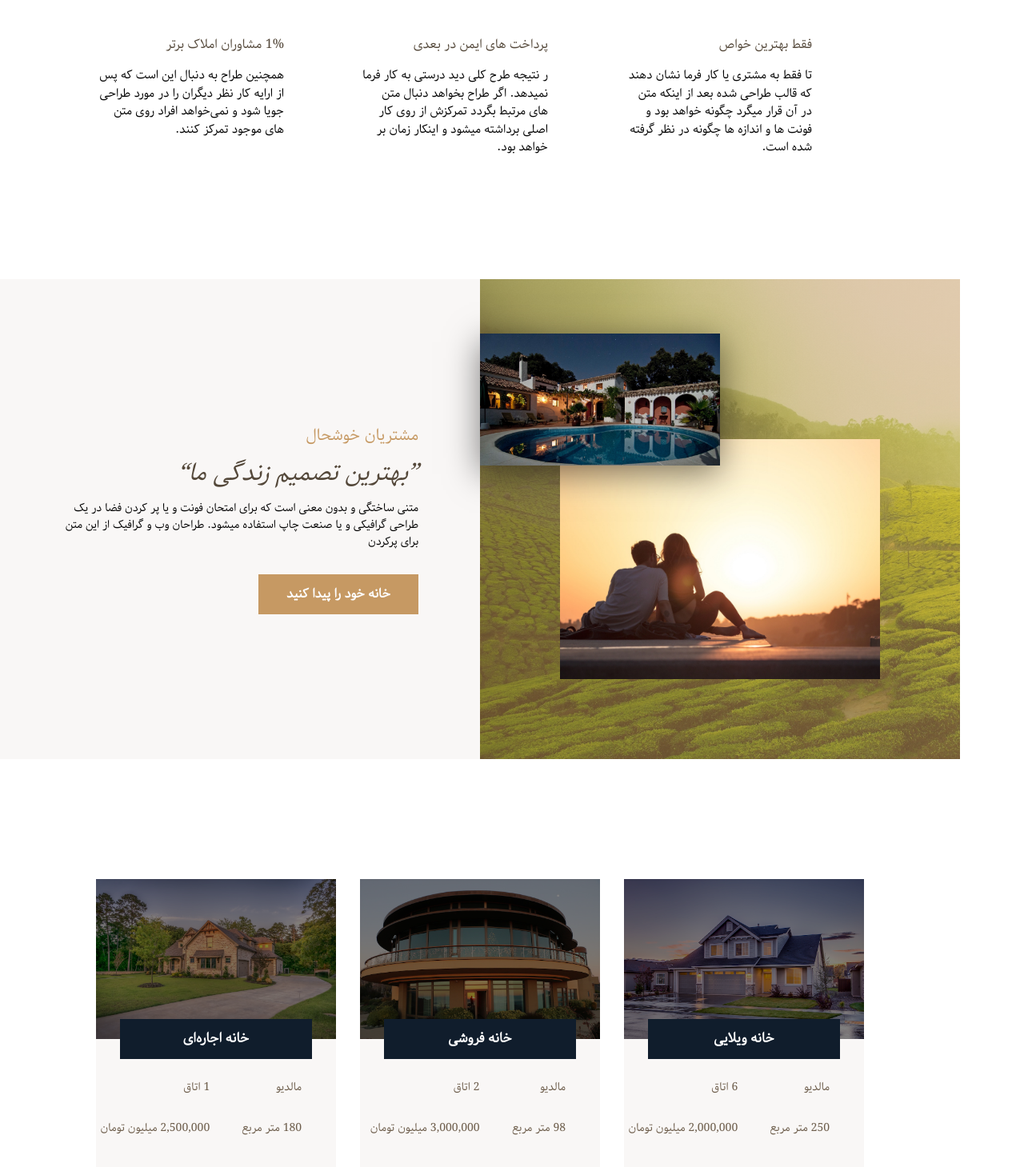
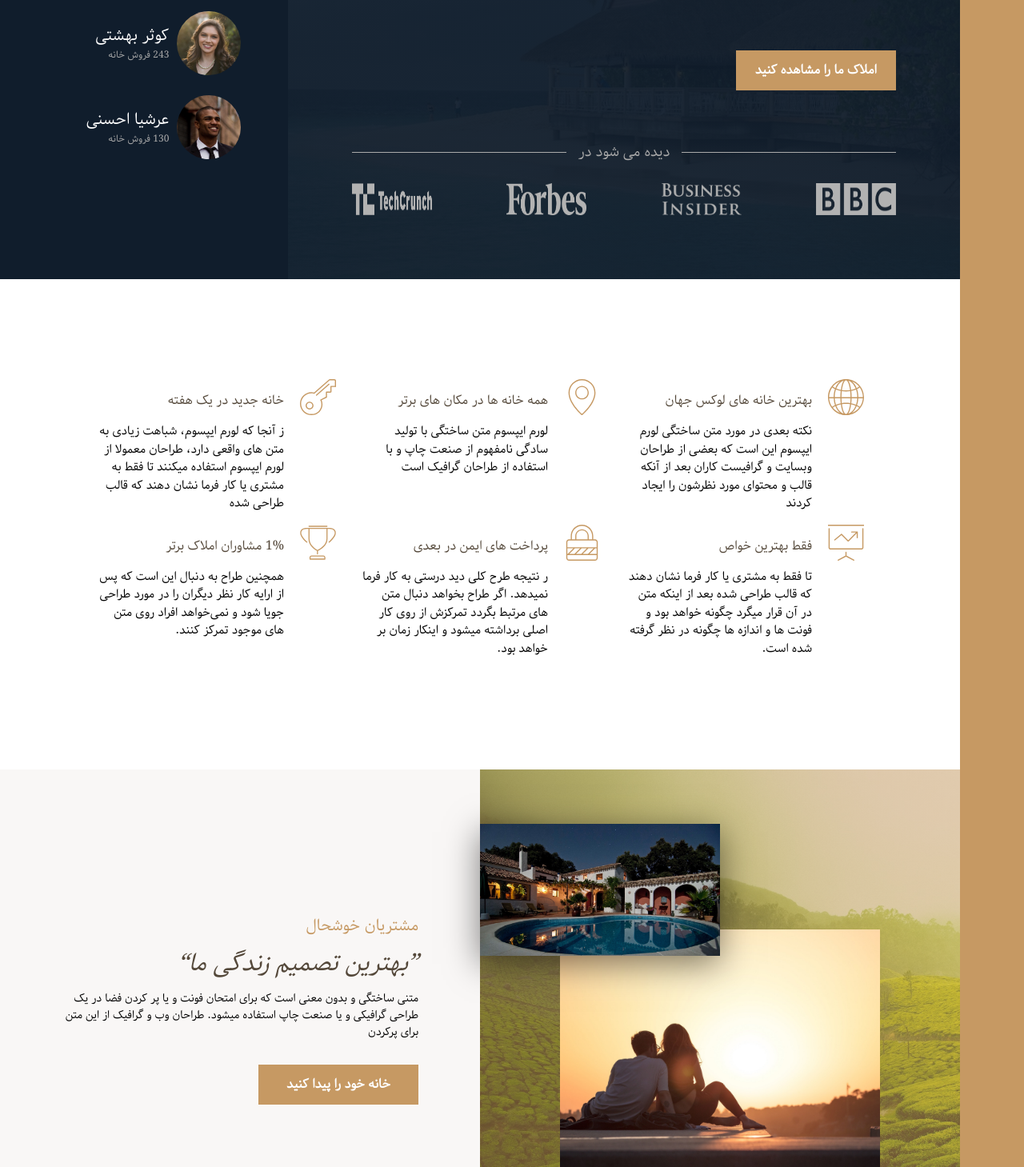
Before and after one commit to mehrzad-sajjadi/RealEstate, a Next.js app: page / in a window 1280 px wide. Shown: the part 291-1750 px from the top of the page at 80% size. Built offline with nearby package versions, Linux system fonts and the light colour scheme.

Commit message:
add Font Awesome

```diff
--- a/components/modules/HomeCard.jsx
+++ b/components/modules/HomeCard.jsx
@@ -9,28 +9,28 @@ export default function HomeCard(data) {
                 {data.title}
             </h5>
             <svg className="card__like">
-                {/* <use xlink:href="img/sprite.svg#icon-heart-full"></use> */}
+                <use xlinkHref="img/sprite.svg#icon-heart-full"></use>
             </svg>
             <div className="card__details">
                 <svg className="card__icon">
-                    {/* <use xlink:href="img/sprite.svg#icon-map-pin"></use> */}
+                    <use xlinkHref="img/sprite.svg#icon-map-pin"></use>
                 </svg>
                 <p className="card__text">مالدیو</p>
 
                 <svg className="card__icon">
-                    {
-                        // <use xlink:href="img/sprite.svg#icon-profile-male"/>
-                    }
+
+                    <use xlinkHref="img/sprite.svg#icon-profile-male"/>
+
                 </svg>
                 <p className="card__text">{data.roomCount} اتاق</p>
 
                 <svg className="card__icon">
-                    {/* <use xlink:href="img/sprite.svg#icon-expand"></use> */}
+                    <use xlinkHref="img/sprite.svg#icon-expand"></use>
                 </svg>
                 <p className="card__text">{data.meterage} متر مربع</p>
 
                 <svg className="card__icon">
-                    {/* <use xlink:href="img/sprite.svg#icon-key"></use> */}
+                    <use xlinkHref="img/sprite.svg#icon-key"></use>
                 </svg>
                 <p className="card__text">{data.price.toLocaleString()} میلیون تومان</p>
             </div>
--- a/components/template/Index/Featurs.jsx
+++ b/components/template/Index/Featurs.jsx
@@ -3,9 +3,12 @@ export default function Featurs(){
         <div className="featurs">
             <div className="featur">
                 <svg className="featur__icon">
-                    {/* <use xlink:href="img/sprite.svg#icon-global"></use> */}
+                    <use xlinkHref="img/sprite.svg#icon-global"></use>
                 </svg>
-                <h4 className="u-heading--dark">بهترین خانه های لوکس جهان</h4>
+                <h4 className="u-heading--dark">
+                    بهترین خانه های لوکس جهان
+
+                </h4>
                 <p className="u-paragraph">
                     نکته بعدی در مورد متن ساختگی لورم ایپسوم این است که بعضی
                     از طراحان وبسایت و گرافیست کاران بعد از آنکه قالب و
@@ -15,7 +18,7 @@ export default function Featurs(){
 
             <div className="featur">
                 <svg className="featur__icon">
-                    {/* <use xlink:href="img/sprite.svg#icon-map-pin"></use> */}
+                    <use xlinkHref="img/sprite.svg#icon-map-pin"></use>
                 </svg>
                 <h4 className="u-heading--dark">
                     همه خانه ها در مکان های برتر
@@ -27,7 +30,7 @@ export default function Featurs(){
             </div>
             <div className="featur">
                 <svg className="featur__icon">
-                    {/* <use xlink:href="img/sprite.svg#icon-key"></use> */}
+                    <use xlinkHref="img/sprite.svg#icon-key"></use>
                 </svg>
                 <h4 className="u-heading--dark">خانه جدید در یک هفته</h4>
                 <p className="u-paragraph">
@@ -39,7 +42,7 @@ export default function Featurs(){
             <div className="featur">
                 <svg className="featur__icon">
                     <use
-                        // xlink:href="img/sprite.svg#icon-presentation"
+                        xlinkHref="img/sprite.svg#icon-presentation"
                     ></use>
                 </svg>
                 <h4 className="u-heading--dark">فقط بهترین خواص</h4>
@@ -51,7 +54,7 @@ export default function Featurs(){
             </div>
             <div className="featur">
                 <svg className="featur__icon">
-                    {/* <use xlink:href="img/sprite.svg#icon-lock"></use> */}
+                    <use xlinkHref="img/sprite.svg#icon-lock"></use>
                 </svg>
                 <h4 className="u-heading--dark">پرداخت های ایمن در بعدی</h4>
                 <p className="u-paragraph">
@@ -62,7 +65,7 @@ export default function Featurs(){
             </div>
             <div className="featur">
                 <svg className="featur__icon">
-                    {/* <use xlink:href="img/sprite.svg#icon-trophy"></use> */}
+                    <use xlinkHref="img/sprite.svg#icon-trophy"></use>
                 </svg>
                 <h4 className="u-heading--dark">1% مشاوران املاک برتر</h4>
                 <p className="u-paragraph">
--- a/pages/Homes/index.jsx
+++ b/pages/Homes/index.jsx
@@ -3,27 +3,52 @@ import db from "@/data/db.json"
 import { useEffect, useState } from "react";
 export default function AllHomes() {
     const [search, setSearch] = useState('');
-    const [result,setResult] = useState([...db.homes]);
-    const [sort,setSort] =useState("");
+    const [result, setResult] = useState([...db.homes]);
+    const [sort, setSort] = useState("-1");
 
     const handleSearch = (e) => {
         setSearch(e.target.value);
     }
 
-    useEffect(()=>{
-        setResult(()=>{
-            return db.homes.filter((e)=>e.title.includes(search));
+    useEffect(() => {
+        setResult(() => {
+            return db.homes.filter((e) => e.title.includes(search));
         });
-    },[search]);
+    }, [search]);
 
-
+    useEffect(() => {
+        switch (sort) {
+            case "price": {
+                const sortedHomes = result.toSorted((a, b) => a.price - b.price);
+                setResult(sortedHomes);
+                break;
+            }
+            case "roomCount": {
+                const sortedHomes = result.toSorted((a, b) => a.roomCount - b.roomCount);
+                setResult(sortedHomes);
+                break;
+            }
+            case "meterage": {
+                const sortedHomes = result.toSorted((a, b) => a.meterage - b.meterage);
+                setResult(sortedHomes);
+                break;
+            }
+            default:{
+                setResult([...db.homes]);
+            }
+        }
+    }, [sort]);
+    // useEffect(() => {
+    //     const newHomes = result.toSorted((a, b) => a.price - b.price);
+    //     setResult(newHomes);
+    // })
 
     return (
         <div className="home-section" id="houses">
             <div className="home-filter-search">
                 <div className="home-filter">
-                    <select defaultValue={sort} onChange={changeHandle} >
-                        <option value="" selected>انتخاب کنید</option>
+                    <select onChange={(e) => setSort(e.target.value)} defaultValue={sort} >
+                        <option value="-1" >انتخاب کنید</option>
                         <option value="price">بر اساس قیمت</option>
                         <option value="roomCount">بر اساس تعداد اتاق</option>
                         <option value="meterage">بر اساس اندازه</option>
--- a/pages/_app.jsx
+++ b/pages/_app.jsx
@@ -9,13 +9,13 @@ import "@/styles/globals.css";
 export default function App({ Component, pageProps }) {
     return(
         <div className="container">
-            {/* <Sidebar />
+            <Sidebar />
 
             <Header />
-            <RealTors /> */}
+            <RealTors />
             <Component {...pageProps} />
 
-            {/* <Footer /> */}
+            <Footer />
         </div>
     )
 }
--- a/pages/hook/index.jsx
+++ /dev/null
@@ -1,60 +0,0 @@
-// import { useEffect, useState } from "react";
-
-// export default function hook(){
-//     const [filter,setFilter] = useState("");
-//     const [items,setItems] = useState(["APPLE","orange","banana"]);
-//     const [filterdItems,setFilterdItems] = useState([]);
-
-//     // useEffect(()=>{
-//     //     setFilterdItems(items.filter((e)=>e.includes(filter) ))
-//     // },[filter]);
-//     const [b,setB] = useState(0);
-//     const [a,setA] = useState(0);
-
-//     useEffect(()=>{
-//         console.log("ankda");
-//     },[b])
-//     return(
-//         <div className="w-[100vh] flex flex-col justify-center items-center bg-blue-400 ">
-//             <button onClick={()=>setB(b+1)} className="bg-white flex w-80 p-10 ">IN</button>
-//             {b}
-//             <button onClick={()=>setA(a+1)} className="bg-white flex w-80 p-10 ">IN</button>
-//             {a}
-//             <input type="text" onChange={(e)=>setFilter(e.target.value)} className="min-w-min min-h-min p-40 rounded bg-amber-300" />
-//             <div>
-//                 {filterdItems.map((item)=>(
-//                     <p>{item}</p>
-//                 ))}
-//             </div>
-//         </div>
-//     );
-// }
-
-
-
-// کامپوننت فرزند که فقط در صورت تغییر props رندر مجدد می‌شود
-const DisplayStyles = React.memo(({ style }) => {
-    console.log('کامپوننت DisplayStyles دوباره رندر شد!');
-    return <div style={style}>این یک نمونه استایل است.</div>;
-});
-
-function ParentComponent() {
-    const [count, setCount] = useState(0);
-
-    // ❌ روش غلط: این آبجکت در هر رندر دوباره ساخته می‌شود
-    // const badStyle = { color: 'blue', fontSize: 16 };
-
-    // ✅ روش صحیح: آبجکت فقط یک بار ساخته می‌شود و در حافظه باقی می‌ماند
-    const goodStyle = useMemo(() => ({
-        color: 'blue',
-        fontSize: 16
-    }), []); // <-- آرایه خالی یعنی این مقدار هرگز تغییر نمی‌کند
-
-    return (
-        <div>
-            <button onClick={() => setCount(c => c + 1)}>شمارنده: {count}</button>
-            {/* پاس دادن goodStyle باعث می‌شود DisplayStyles دوباره رندر نشود */}
-            <DisplayStyles style={goodStyle} />
-        </div>
-    );
-}
--- a/pages/select/index.jsx
+++ b/pages/select/index.jsx
@@ -1,4 +1,4 @@
-import { useEffect, useMemo, useState } from "react";
+import { useMemo, useState } from "react";
 import RSelect from "@/components/template/Index/RSelect";
 
 export default function selection() {
@@ -37,7 +37,7 @@ export default function selection() {
     return (
         <div className="">
             <div className="w-full flex max-h-max ">
-                <RSelect arrays={countries} sendDataToParent={recivedCountry} title="choos country"></RSelect>
+                <RSelect arrays={countries} sendDataToParent={recivedCountry} title="choos country" />
 
                 {countryId &&
                     <p className="bg-gray-500">
@@ -45,7 +45,7 @@ export default function selection() {
                     </p>
                 }
                 {countryId &&
-                    <RSelect arrays={accessCities} sendDataToParent={recivedCity} title="choos city"></RSelect>
+                    <RSelect arrays={accessCities} sendDataToParent={recivedCity} title="choos city" />
                 }
             </div>
         </div>
```
Also changed, not shown: package.json (+5 -2 lines), 1 other file (tests, documents, lock files or other folders).
